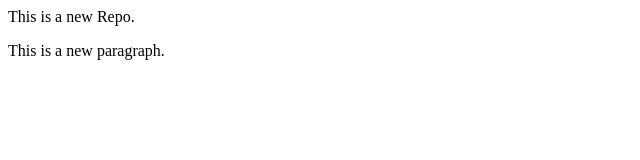
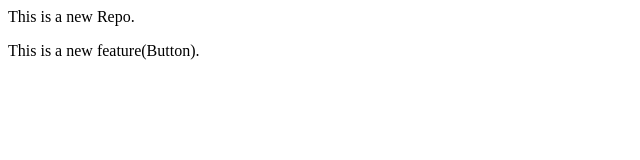
Before and after one commit to raj-27-dev/Localrepo, a plain HTML site: page index.html in a window 1280 px wide. Shown: the full height of the page, 0-640 px from the left. Drawn offline with Linux system fonts and the light colour scheme.

```diff
--- a/index.html
+++ b/index.html
@@ -1,2 +1,2 @@
 <p>This is a new Repo.</p>
-<p>This is a new paragraph.</p>
+<p>This is a new feature(Button).</p>
```
